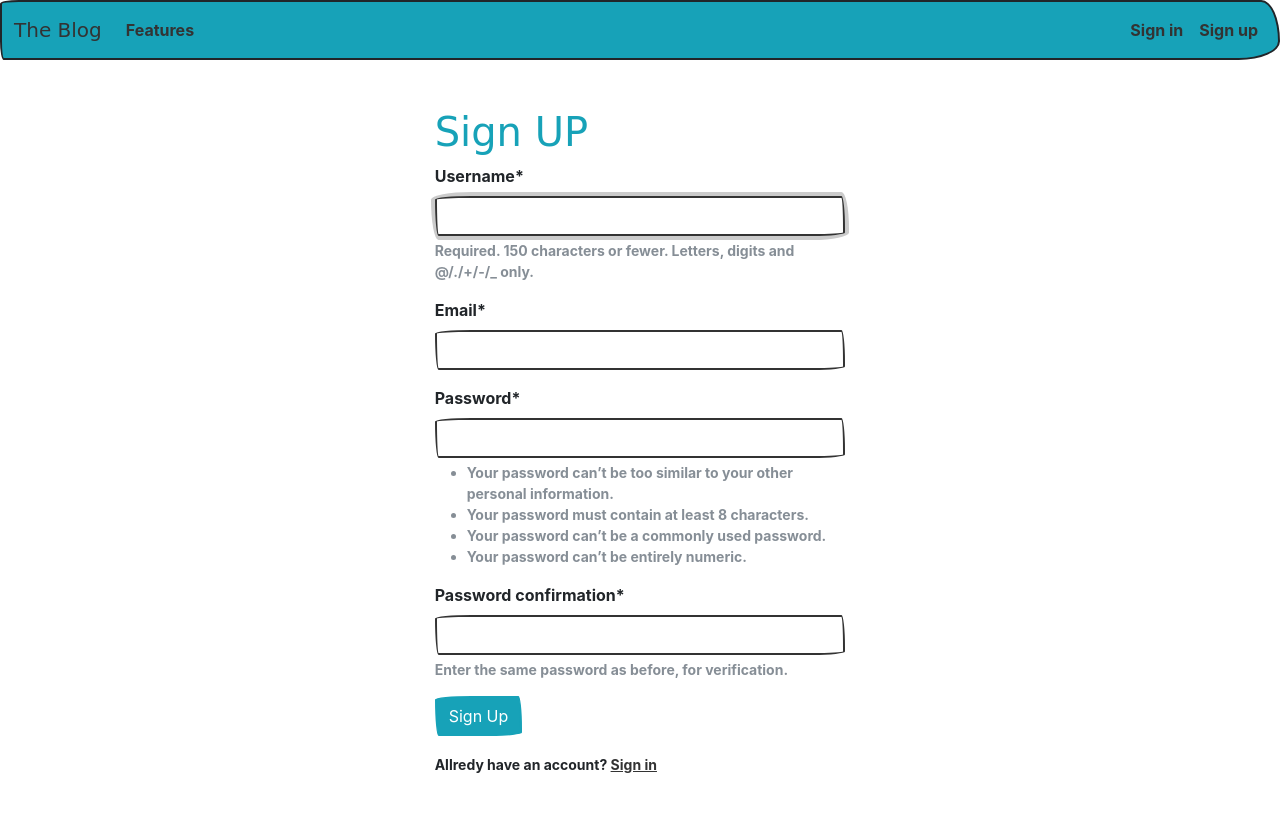
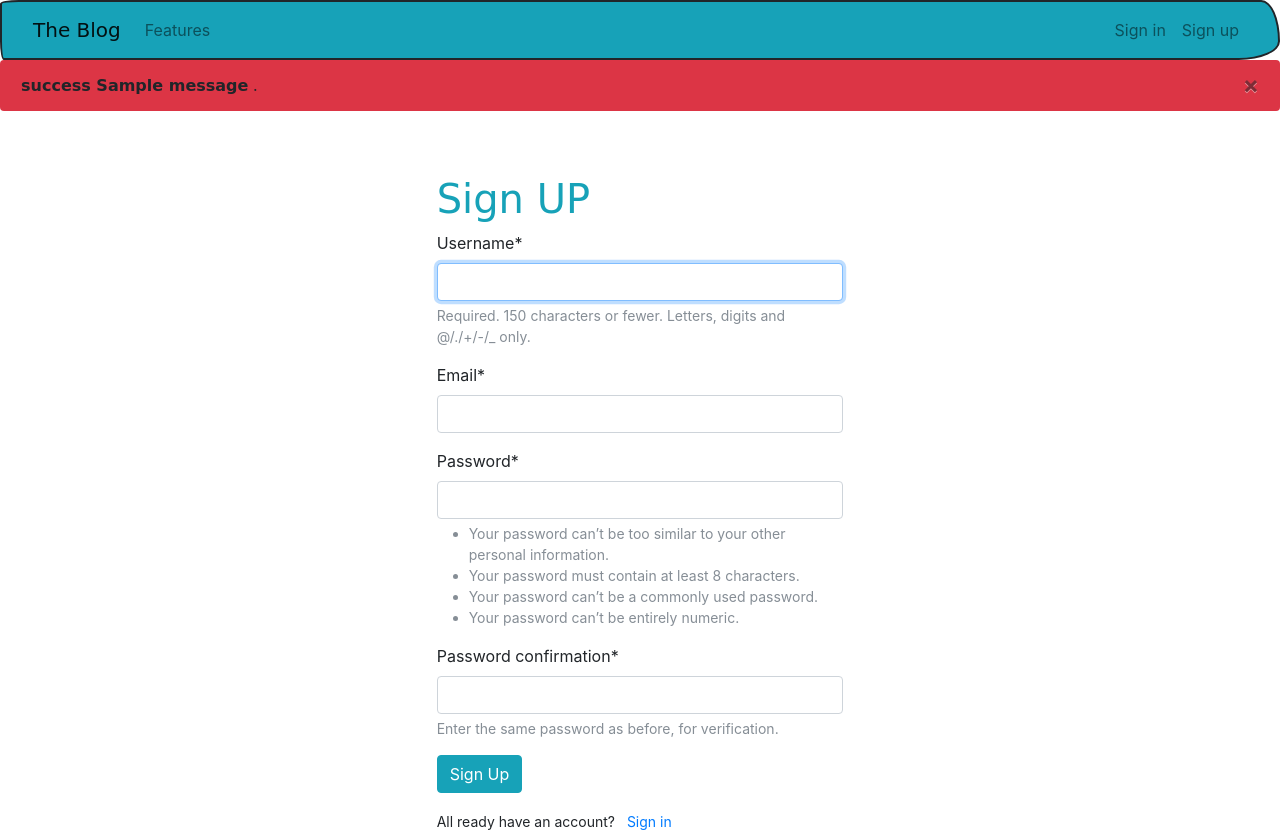
Before and after one commit to Eslam030/blog-application, a Django app: page /register/ in a window 1280 px wide. Before the commit the page ends 773 px from the top, so only its background shows below. Run offline with Django 4.2, Linux system fonts and the light colour scheme; one stand-in notice (Sample message) is shown; some libraries are stand-ins or nearby versions; some web fonts are replaced.

Commit message:
ya rab a5r mara

```diff
--- a/webapp/blog_application/templates/blog/base.html
+++ b/webapp/blog_application/templates/blog/base.html
@@ -5,6 +5,13 @@
         <meta name="viewport" content="width=device-width , inital-scale=1.0">
         <title>Django Blog</title>
         <link rel="stylesheet" href="https://bootswatch.com/5/sketchy/bootstrap.min.css">
+        <link rel="stylesheet" href="https://cdn.jsdelivr.net/npm/bootstrap@4.6.2/dist/css/bootstrap.min.css" integrity="sha384-xOolHFLEh07PJGoPkLv1IbcEPTNtaed2xpHsD9ESMhqIYd0nLMwNLD69Npy4HI+N" crossorigin="anonymous">
+        <script>
+            function del () {
+                document.querySelector(`#del`).parentElement.remove()
+            }
+
+        </script>
     </head>
     <body>
         {% include "blog/nav.html" %}
--- a/webapp/blog_application/templates/users/register.html
+++ b/webapp/blog_application/templates/users/register.html
@@ -2,6 +2,16 @@
 {% load crispy_forms_tags %}
 
 {% block content %}
+{% for message in messages %}
+<div class="alert bg-danger alert-dismissible fade show" role="alert">
+    <strong>{{ message.tags }} {{ message }}</strong> .
+    <button type="button" class="close" data-dismiss="alert" aria-label="Close" onclick="del()" id = "del">
+        <span aria-hidden="true">&times;</span>
+    </button>
+</div>
+{% endfor %}
+
+
     <div class="row">
         <div class="col-11 col-md-4 mx-auto mt-5">
             <h1 class="text-info">Sign UP</h1>
@@ -11,7 +21,7 @@
                 <button class="btn btn-info" type="submit">Sign Up</button>
             </form>
             <div class="mt-3">
-                <small>Allredy have an account? <a href="{% url 'login' %}" class="ml-2">Sign in</a></small>
+                <small>All ready have an account? <a href="{% url 'login' %}" class="ml-2">Sign in</a></small>
             </div>
         </div>
     </div>
--- a/webapp/blog_application/views.py
+++ b/webapp/blog_application/views.py
@@ -3,6 +3,7 @@ from django.views import View
 from .forms import UserRegisterForm
 from django.http import HttpResponse
 from django.views.generic import ListView, DetailView
+from django.contrib import messages
 from .models import Post, comment
 
 # Create your views here.
@@ -25,9 +26,13 @@ class RegisterView(View):
 
         if form.is_valid():
             form.save()
+            messages.success(
+                request, "Your are signed up successfully")
             return redirect('index')
         else:
-            return redirect('index')
+            messages.error(
+                request, "Wrong input data please re enter it.")
+            return redirect('register')
 
 
 class createView (View):
@@ -45,7 +50,9 @@ class createView (View):
 
 
 class DetailPostView(DetailView):
+
     def get(self, request, pk):
+
         comments = comment.objects.all().filter(post_id=pk).order_by('publish_data')
         post = Post.objects.all().filter(id=pk)
         return render(request, 'blog/blog_post.html', {'comments': comments, 'post': post[0]})
```
Also changed, not shown: webapp/blog_application/templates/blog/index.html (+8 -0 lines), webapp/db.sqlite3.
